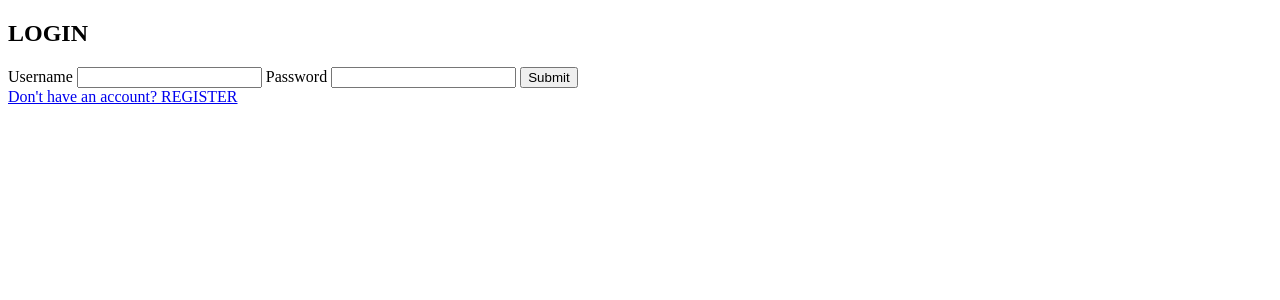
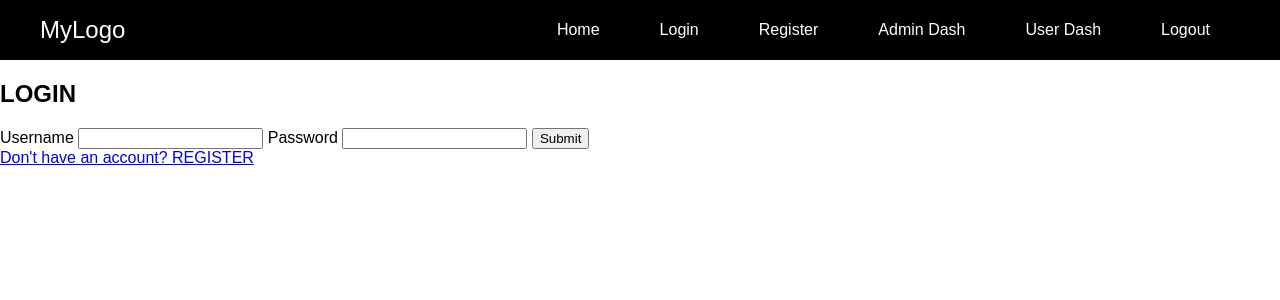
Before and after one commit to maulerco/HF5735, a PHP site: page /HF5735/ in a window 1280 px wide. Shown: the top 300 px of the page. Run offline with PHP 8.4, Linux system fonts and the light colour scheme.

Commit message:
pm class 16/09/2024

```diff
--- /dev/null
+++ b/musiconline/assets/css/styles.css
@@ -0,0 +1,90 @@
+/* Base Styles (Mobile First) */
+body {
+    margin: 0;
+    font-family: Arial, sans-serif;
+    }
+    header {
+    background-color: #333;
+    }
+    .navbar {
+    display: flex;
+    justify-content: space-between;
+    align-items: center;
+    padding: 0 20px;
+    color: white;
+    background: black;
+    height: 60px;
+    }
+    .logo a {
+    color: white;
+    text-decoration: none;
+    font-size: 24px;
+    }
+    .nav-links {
+    list-style: none;
+    display: none; /* Hidden by default */
+    width: 100%;
+    background-color: #333;
+    flex-direction: column;
+    padding: 0;
+    margin: 0;
+    position: absolute;
+    top: 60px;
+    left: 0;
+    }
+    .nav-links li {
+    text-align: center;
+    margin: 0;
+    }
+    .nav-links a {
+    color: white;
+    text-decoration: none;
+    padding: 14px;
+    display: block;
+    }
+    .nav-links a:hover {
+    background-color: #575757;
+    border-radius: 0;
+    }
+    .menu-toggle {
+    display: flex;
+    flex-direction: column;
+    cursor: pointer;
+    }
+    .menu-toggle span {
+    background: white;
+    height: 3px;
+    width: 25px;
+    margin: 3px 0;
+    border-radius: 2px;
+    }
+    /* When the .active class is added to .nav-links, show the mobile menu */
+    .nav-links.active {
+    display: flex; /* Shows the mobile menu */
+    }
+    /* Min-width for Desktop (768px and above) */
+    @media (min-width: 768px) {
+    .navbar {
+    padding: 0 40px;
+    }
+    .nav-links {
+    display: flex; /* Show the menu by default on larger screens */
+    flex-direction: row;
+    position: static;
+    width: auto;
+    background-color: transparent;
+    }
+    .nav-links li {
+    margin: 0 10px;
+    }
+    .menu-toggle {
+    display: none; /* Hide the hamburger menu on desktop */
+    }
+    .nav-links a {
+    padding: 14px 20px;
+    border-radius: 4px;
+    }
+    .nav-links a:hover {
+    background-color: #575757;
+    }
+    }
--- a/musiconline/includes/footer.php
+++ b/musiconline/includes/footer.php
@@ -1,3 +1,7 @@
-
+<script>
+    document.getElementById('menu-toggle').addEventListener('click', function() {
+    document.querySelector('.nav-links').classList.toggle('active');
+});
+</script>
 </body>
 </html>
--- a/musiconline/includes/header.php
+++ b/musiconline/includes/header.php
@@ -13,5 +13,7 @@
     <meta http-equiv="X-UA-Compatible" content="IE=edge">
     <meta name="viewport" content="width=device-width, initial-scale=1.0">
     <title>Document</title>
+    <link rel="stylesheet" href="<?= ROOT_DIR ?>assets/css/styles.css">
 </head>
 <body>
+    <?php include 'navigation.php'; ?>
--- /dev/null
+++ b/musiconline/includes/navigation.php
@@ -0,0 +1,18 @@
+<nav class="navbar">
+    <div class="logo">
+        <a href="#">MyLogo</a>
+    </div>
+    <ul class="nav-links">
+        <li><a href="<?= ROOT_DIR ?>">Home</a></li>
+        <li><a href="<?= ROOT_DIR ?>login">Login</a></li>
+        <li><a href="<?= ROOT_DIR ?>register">Register</a></li>
+        <li><a href="<?= ROOT_DIR ?>admin">Admin Dash</a></li>
+        <li><a href="<?= ROOT_DIR ?>user">User Dash</a></li>
+        <li><a href="<?= ROOT_DIR ?>logout.php">Logout</a></li>
+    </ul>
+    <div class="menu-toggle" id="menu-toggle">
+        <span></span>
+        <span></span>
+        <span></span>
+    </div>
+</nav>
--- /dev/null
+++ b/musiconline/logout.php
@@ -0,0 +1,5 @@
+<?php
+    session_start();
+    session_destroy();
+    header('Location: index.php');
+?>
```
Also changed, not shown: musiconline/public/admin/index.php (+11 -0 lines), musiconline/public/user/index.php (+8 -0 lines).
